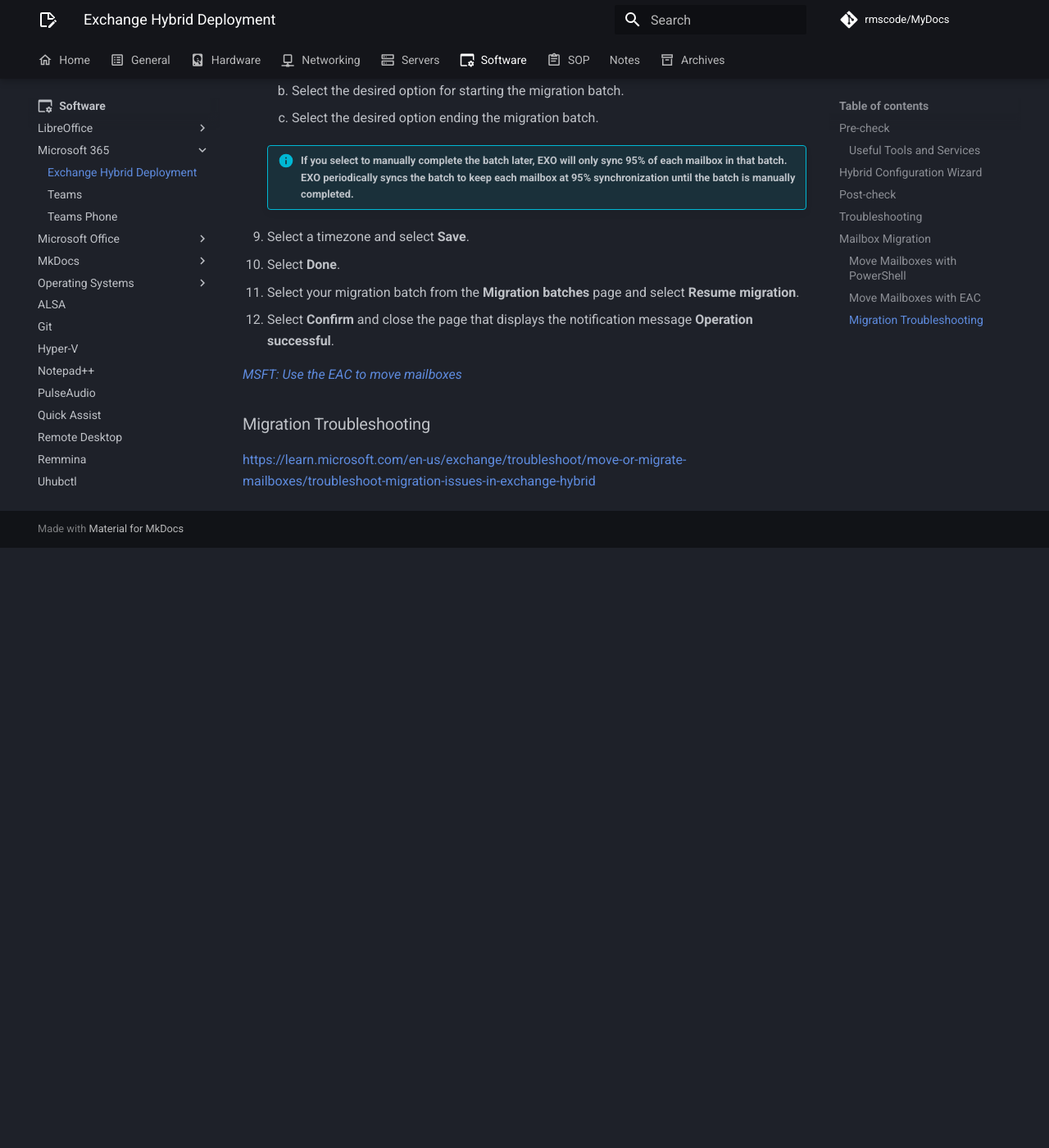
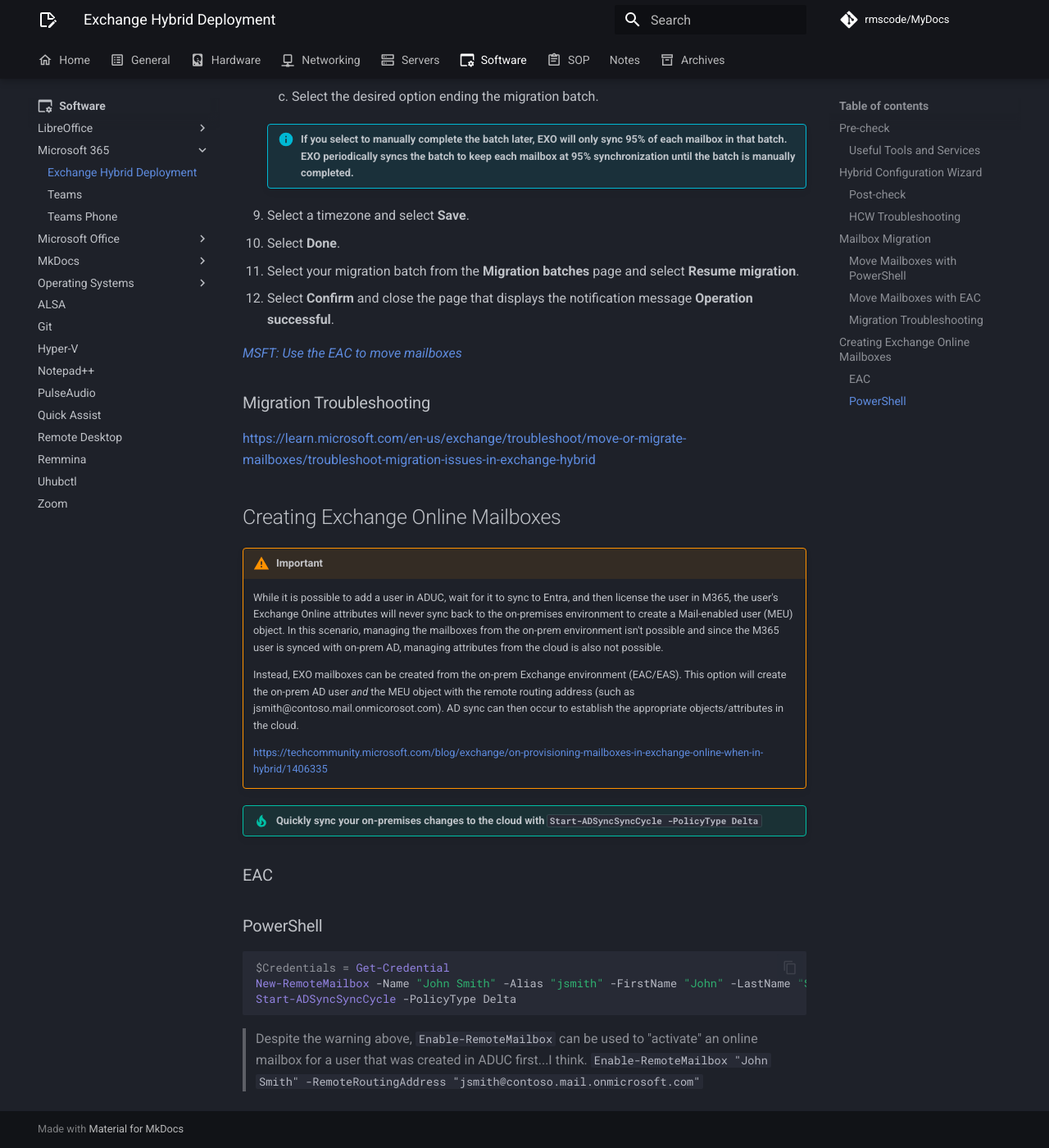
Before and after one commit to rmscode/binary-garden, an MkDocs documentation site: the page built from docs/software/microsoft-365/hybrid-exchange.md, in a window 1280 px wide and 1400 px high, scrolled down 5910 px. Shown: the whole window at 82% size. Built offline with MkDocs 1.6.1 and Material for MkDocs 9.7.7, drawn with Linux system fonts in a browser that asks for light colours; comment, search, counter and statistics services are not loaded; before the commit the page ends 6578 px from its top, so only the background shows below that; some of the changed text lies outside the part shown.

Commit message:
Notes: Update

````diff
--- a/docs/software/microsoft-365/hybrid-exchange.md
+++ b/docs/software/microsoft-365/hybrid-exchange.md
@@ -40,7 +40,7 @@
 
 ## Hybrid Configuration Wizard
 
-There are far better guides that already exist for walking you through the HCW. Here are a few.
+There are far better guides that already exist for walking you through the HCW. Here are a few:
 
 - [Ali Tajran: Run the Hybrid Configuration Wizard (Modern Hybrid Deployment)](https://www.alitajran.com/hybrid-configuration-wizard/#h-run-hybrid-configuration-wizard)
     - He has a great [collection of Exchange Hybrid articles](https://www.alitajran.com/exchange-hybrid/).
@@ -48,7 +48,7 @@
 
 I'll probably add more here once we have a chance to test the HCW ourselves.
 
-## Post-check
+### Post-check
 
 - [ ] **EXO user mailbox**: Create a user mailbox in EXO, test GAL visibility in both organizations, and test hybrid mail flow between organizations.
 - [ ] **EXO shared mailbox**: Create a shared mailbox in EXO, test GAL visibility in both organizations, and test hybrid mail flow to the mailbox.
@@ -58,7 +58,7 @@
 - [ ] **Shared mailbox access and Send-as**: Test that on-premises and cloud mailbox users can access shared mailboxes cross-premises, and Send-as permissions work.
 - [ ] **Delegate mailbox access and Send-on-Behalf**: Test that on-premises and cloud mailbox users can edit calendars that they are delegates for, and Send-on-behalf permissions work.
 
-## Troubleshooting
+### HCW Troubleshooting
 
 [Migration endpoint could not be created](https://www.alitajran.com/hcw8078-migration-endpoint-could-not-be-created/)<br>
 [Error validating hybrid agent](https://www.alitajran.com/error-validate-hybrid-agent-for-exchange-usage/)<br>
@@ -183,3 +183,27 @@
 ### Migration Troubleshooting
 
 <https://learn.microsoft.com/en-us/exchange/troubleshoot/move-or-migrate-mailboxes/troubleshoot-migration-issues-in-exchange-hybrid>
+
+## Creating Exchange Online Mailboxes
+
+!!! warning "Important"
+
+    While it is possible to add a user in ADUC, wait for it to sync to Entra, and then license the user in M365, the user's Exchange Online attributes will never sync back to the on-premises environment to create a Mail-enabled user (MEU) object. In this scenario, managing the mailboxes from the on-prem environment isn't possible and since the M365 user is synced with on-prem AD, managing attributes from the cloud is also not possible.
+
+    Instead, EXO mailboxes can be created from the on-prem Exchange environment (EAC/EAS). This option will create the on-prem AD user *and* the MEU object with the remote routing address (such as jsmith@contoso.mail.onmicorosot.com). AD sync can then occur to establish the appropriate objects/attributes in the cloud.
+
+    <https://techcommunity.microsoft.com/blog/exchange/on-provisioning-mailboxes-in-exchange-online-when-in-hybrid/1406335>
+
+!!! tip "Quickly sync your on-premises changes to the cloud with `Start-ADSyncSyncCycle -PolicyType Delta`"
+
+### EAC
+
+### PowerShell
+
+```powershell
+$Credentials = Get-Credential
+New-RemoteMailbox -Name "John Smith" -Alias "jsmith" -FirstName "John" -LastName "Smith" -Password $Credentials.Password -UserPrincipalName jsmith@contoso.com -OnPremisesOrganizationalUnit "corp.contoso.com/Users"
+Start-ADSyncSyncCycle -PolicyType Delta
+```
+
+> Despite the warning above, `Enable-RemoteMailbox` can be used to "activate" an online mailbox for a user that was created in ADUC first...I think. `Enable-RemoteMailbox "John Smith" -RemoteRoutingAddress "jsmith@contoso.mail.onmicrosoft.com"`
````
